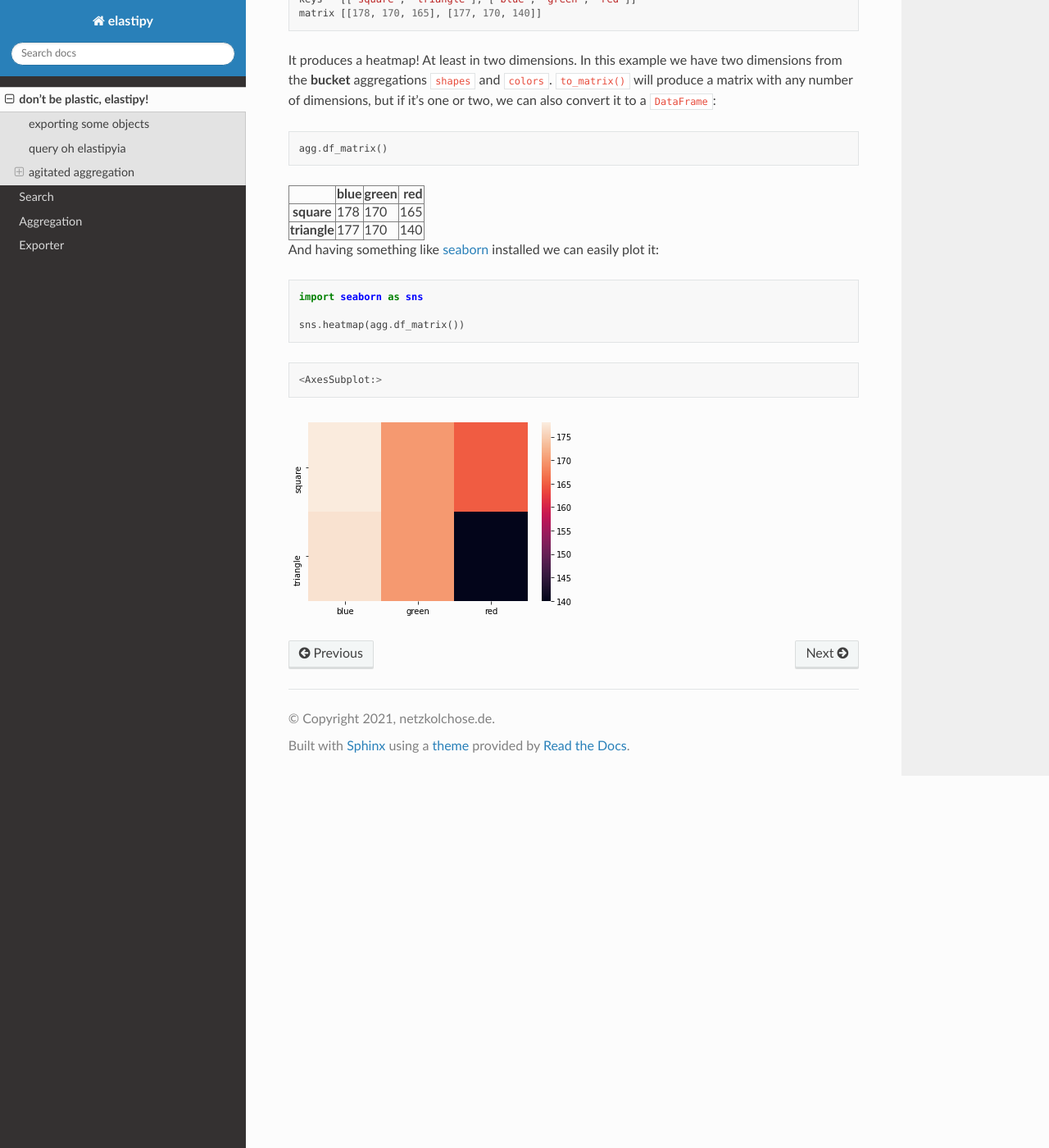
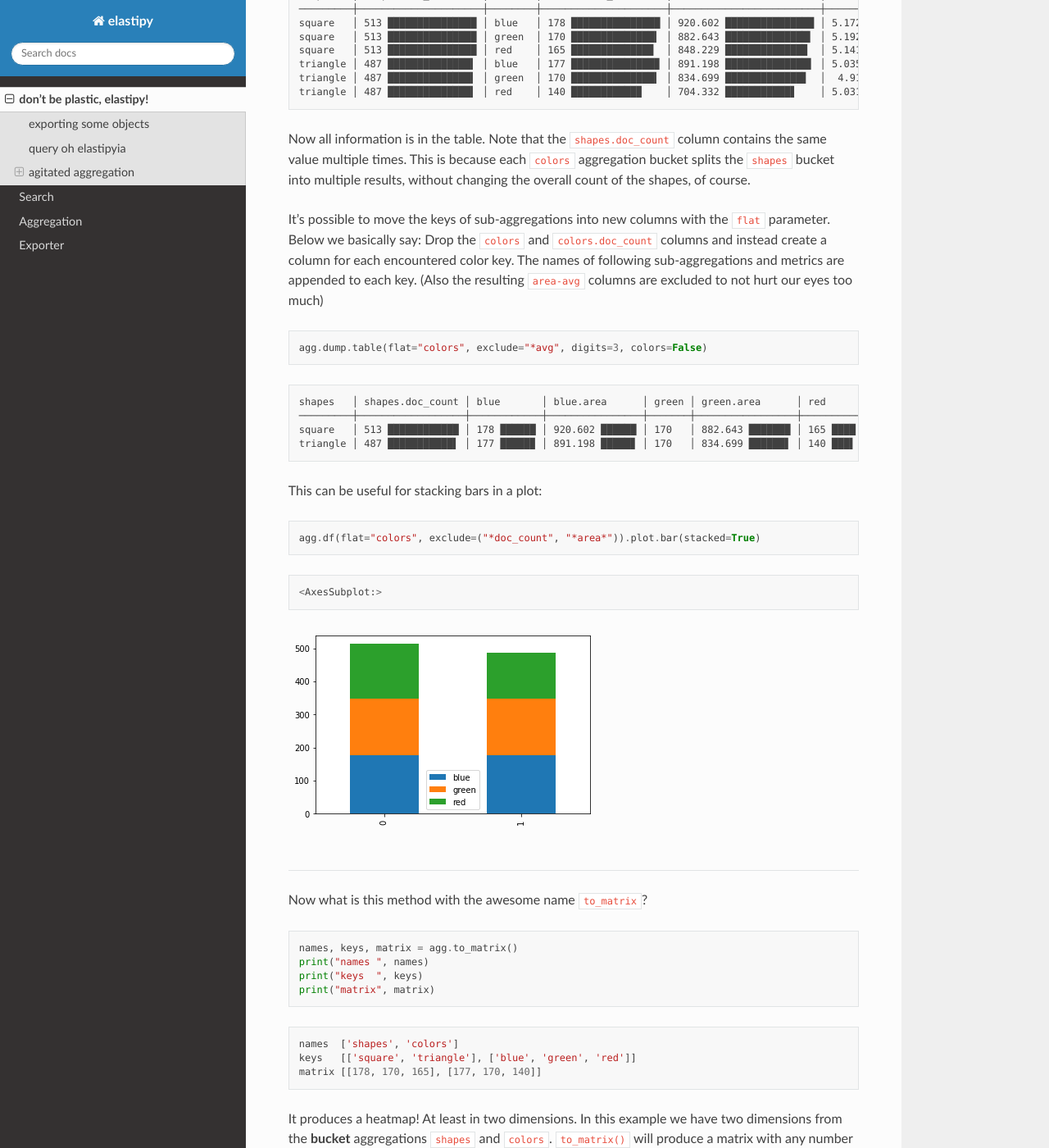
Before and after one commit to netzkolchose/elastipy, a Sphinx documentation site: the page built from docs/tutorial.rst, in a window 1280 px wide and 1400 px high, scrolled down 11513 px. Shown: the whole window at 82% size. Built offline with Sphinx 7.4.7 and the Read the Docs theme 2.0.0, drawn with Linux system fonts in a browser that asks for light colours; some of the changed text lies outside the part shown.

Commit message:
update tutorial

```diff
--- a/docs/tutorial.rst
+++ b/docs/tutorial.rst
@@ -589,6 +589,120 @@
       <thead>
         <tr style="text-align: right;">
           <th></th>
+          <th>shapes</th>
+          <th>shapes.doc_count</th>
+        </tr>
+      </thead>
+      <tbody>
+        <tr>
+          <th>0</th>
+          <td>square</td>
+          <td>513</td>
+        </tr>
+        <tr>
+          <th>1</th>
+          <td>triangle</td>
+          <td>487</td>
+        </tr>
+      </tbody>
+    </table>
+    </div>
+
+
+
+The **columns** are assigned automatically.
+
+Columns containing ISO-formatted date strings will be converted to
+``pandas.Timestamp``.
+
+The DataFrame
+`index <https://pandas.pydata.org/pandas-docs/stable/reference/api/pandas.Index.html#pandas.Index>`__
+column can be assigned with the ``index`` and ``to_index`` parameters.
+
+``index`` simply copies the column:
+
+.. code:: python3
+
+    agg.to_pandas(index="shapes")
+
+
+
+
+.. raw:: html
+
+    <div>
+    <style scoped>
+        .dataframe tbody tr th:only-of-type {
+            vertical-align: middle;
+        }
+
+        .dataframe tbody tr th {
+            vertical-align: top;
+        }
+
+        .dataframe thead th {
+            text-align: right;
+        }
+    </style>
+    <table border="1" class="dataframe">
+      <thead>
+        <tr style="text-align: right;">
+          <th></th>
+          <th>shapes</th>
+          <th>shapes.doc_count</th>
+        </tr>
+        <tr>
+          <th>shapes</th>
+          <th></th>
+          <th></th>
+        </tr>
+      </thead>
+      <tbody>
+        <tr>
+          <th>square</th>
+          <td>square</td>
+          <td>513</td>
+        </tr>
+        <tr>
+          <th>triangle</th>
+          <td>triangle</td>
+          <td>487</td>
+        </tr>
+      </tbody>
+    </table>
+    </div>
+
+
+
+``to_index`` will **move** the column:
+
+.. code:: python3
+
+    agg.to_pandas(to_index="shapes")
+
+
+
+
+.. raw:: html
+
+    <div>
+    <style scoped>
+        .dataframe tbody tr th:only-of-type {
+            vertical-align: middle;
+        }
+
+        .dataframe tbody tr th {
+            vertical-align: top;
+        }
+
+        .dataframe thead th {
+            text-align: right;
+        }
+    </style>
+    <table border="1" class="dataframe">
+      <thead>
+        <tr style="text-align: right;">
+          <th></th>
           <th>shapes.doc_count</th>
         </tr>
         <tr>
@@ -611,16 +725,12 @@
 
 
 
-The **index** and **columns** are assigned automatically. Also columns
-containing ISO-formatted date strings will be converted to
-``pandas.Timestamp``.
-
 With ``matplotlib`` installed we can access the `pandas plotting
 interface <https://pandas.pydata.org/pandas-docs/stable/reference/api/pandas.DataFrame.plot.html>`__:
 
 .. code:: python3
 
-    agg.df().plot.bar()
+    agg.df(to_index="shapes").plot.bar()
 
 
 
@@ -735,6 +845,47 @@
 ``colors`` aggregation bucket splits the ``shapes`` bucket into multiple
 results, without changing the overall count of the shapes, of course.
 
+It's possible to move the keys of sub-aggregations into new columns with
+the ``flat`` parameter. Below we basically say: Drop the ``colors`` and
+``colors.doc_count`` columns and instead create a column for each
+encountered color key. The names of following sub-aggregations and
+metrics are appended to each key. (Also the resulting ``area-avg``
+columns are excluded to not hurt our eyes too much)
+
+.. code:: python3
+
+    agg.dump.table(flat="colors", exclude="*avg", digits=3, colors=False)
+
+
+.. parsed-literal::
+
+    shapes   │ shapes.doc_count │ blue       │ blue.area      │ green │ green.area      │ red      │ red.area
+    ─────────┼──────────────────┼────────────┼────────────────┼───────┼─────────────────┼──────────┼──────────────
+    square   │ 513 ████████████ │ 178 ██████ │ 920.602 ██████ │ 170   │ 882.643 ███████ │ 165 ████ │ 848.229 █████
+    triangle │ 487 ███████████▌ │ 177 █████▉ │ 891.198 █████▊ │ 170   │ 834.699 ██████▋ │ 140 ███▌ │ 704.332 ████▎
+
+
+This can be useful for stacking bars in a plot:
+
+.. code:: python3
+
+    agg.df(flat="colors", exclude=("*doc_count", "*area*")).plot.bar(stacked=True)
+
+
+
+
+.. parsed-literal::
+
+    <AxesSubplot:>
+
+
+
+
+.. image:: tutorial_files/tutorial_74_1.png
+
+
+--------------
+
 Now what is this method with the awesome name ``to_matrix``?
 
 .. code:: python3
@@ -828,4 +979,4 @@
 
 
 
-.. image:: tutorial_files/tutorial_73_1.png
+.. image:: tutorial_files/tutorial_80_1.png
```
Also changed, not shown: other parts of docs/tutorial.rst (+6 -6 lines), docs/tutorial_files/tutorial_61_1.png (renamed from docs/tutorial_files/tutorial_57_1.png), docs/tutorial_files/tutorial_74_1.png (added), docs/tutorial_files/tutorial_80_1.png (renamed from docs/tutorial_files/tutorial_73_1.png), 1 other file.
